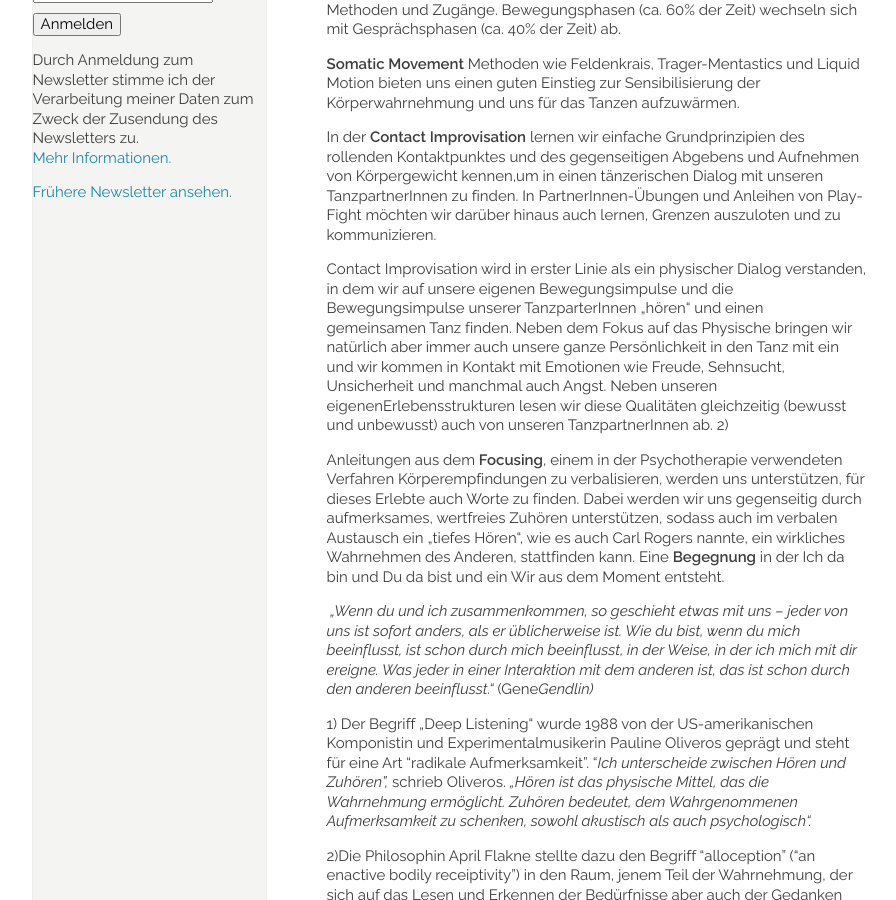
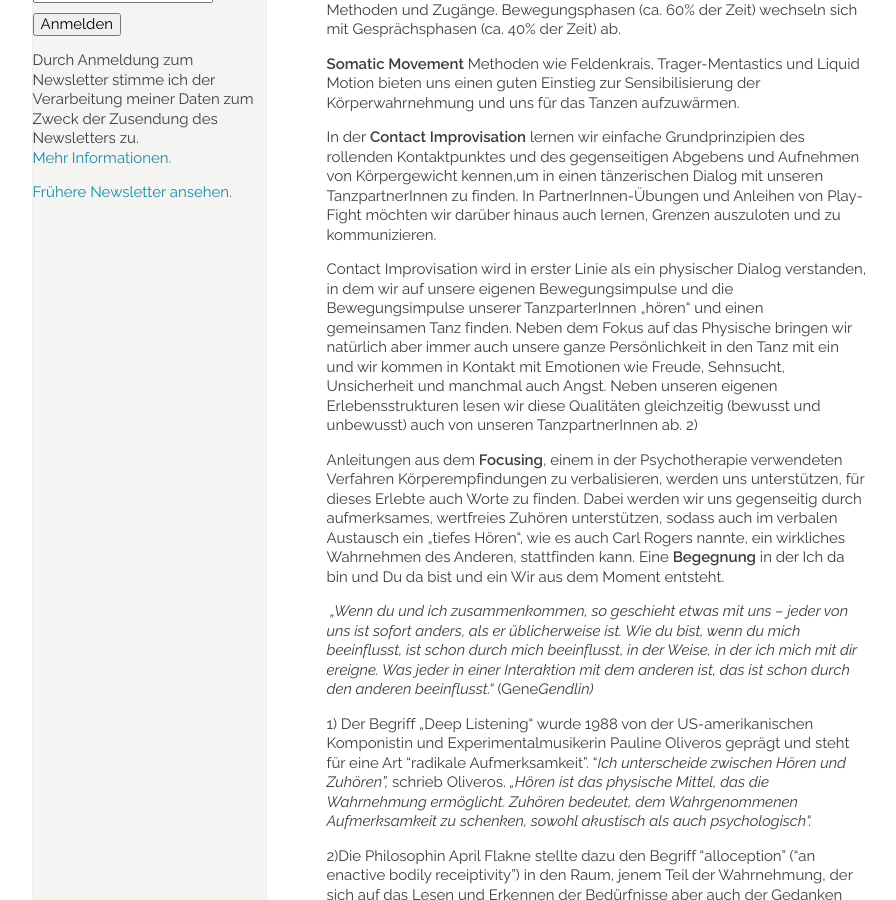
Before and after one commit to manulari/rollingpointat, a Jekyll site: the page built from _pages_de/workshops.md, in a window 1280 px wide and 900 px high, scrolled down 1104 px. Shown: the whole window, without its empty margins (152-1048 px from the left). Built offline with Jekyll 4.4.1, drawn with Linux system fonts in a browser that asks for light colours; comment, search, counter and statistics services are not loaded.

Commit message:
Update page (de) “workshops”

```diff
--- a/_pages_de/workshops.md
+++ b/_pages_de/workshops.md
@@ -35,7 +35,7 @@ Für das Workshop-Setting verwenden und vereinen wir verschiedene Methoden und Z
 
 In der **Contact Improvisation** lernen wir einfache Grundprinzipien des rollenden Kontaktpunktes und des gegenseitigen Abgebens und Aufnehmen von Körpergewicht kennen,um in einen tänzerischen Dialog mit unseren TanzpartnerInnen zu finden. In PartnerInnen-Übungen und Anleihen von Play-Fight möchten wir darüber hinaus auch lernen, Grenzen auszuloten und zu kommunizieren.
 
-Contact Improvisation wird in erster Linie als ein physischer Dialog verstanden, in dem wir auf unsere eigenen Bewegungsimpulse und die Bewegungsimpulse unserer TanzparterInnen „hören“ und einen gemeinsamen Tanz finden. Neben dem Fokus auf das Physische bringen wir natürlich aber immer auch unsere ganze Persönlichkeit in den Tanz mit ein und wir kommen in Kontakt mit Emotionen wie Freude, Sehnsucht, Unsicherheit und manchmal auch Angst. Neben unseren eigenenErlebensstrukturen lesen wir diese Qualitäten gleichzeitig (bewusst und unbewusst) auch von unseren TanzpartnerInnen ab. 2)
+Contact Improvisation wird in erster Linie als ein physischer Dialog verstanden, in dem wir auf unsere eigenen Bewegungsimpulse und die Bewegungsimpulse unserer TanzparterInnen „hören“ und einen gemeinsamen Tanz finden. Neben dem Fokus auf das Physische bringen wir natürlich aber immer auch unsere ganze Persönlichkeit in den Tanz mit ein und wir kommen in Kontakt mit Emotionen wie Freude, Sehnsucht, Unsicherheit und manchmal auch Angst. Neben unseren eigenen Erlebensstrukturen lesen wir diese Qualitäten gleichzeitig (bewusst und unbewusst) auch von unseren TanzpartnerInnen ab. 2)
 
 Anleitungen aus dem **Focusing**, einem in der Psychotherapie verwendeten Verfahren Körperempfindungen zu verbalisieren, werden uns unterstützen, für dieses Erlebte auch Worte zu finden. Dabei werden wir uns gegenseitig durch aufmerksames, wertfreies Zuhören unterstützen, sodass auch im verbalen Austausch ein „tiefes Hören“, wie es auch Carl Rogers nannte, ein wirkliches Wahrnehmen des Anderen, stattfinden kann. Eine **Begegnung** in der Ich da bin und Du da bist und ein Wir aus dem Moment entsteht.
 
```
